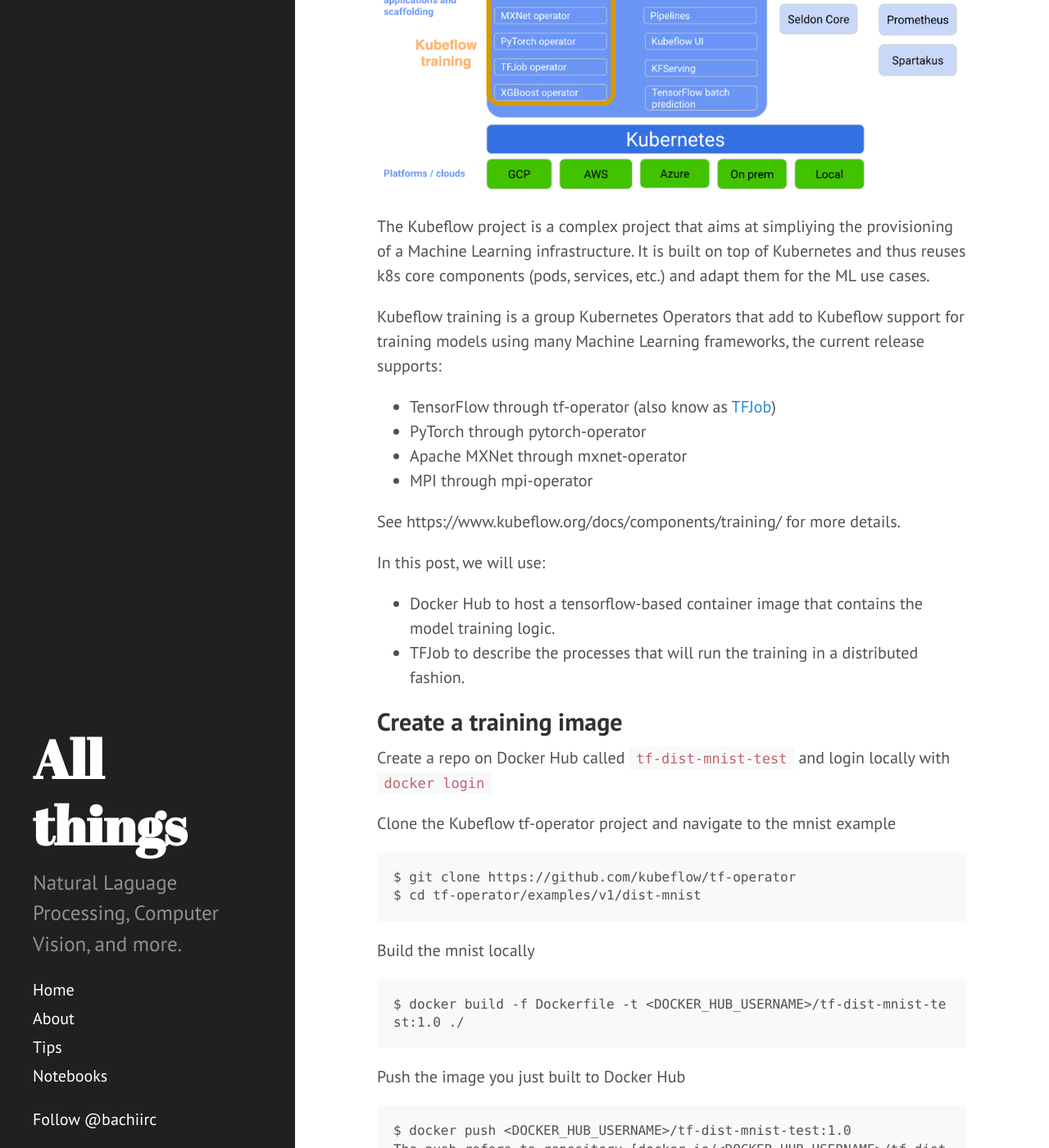
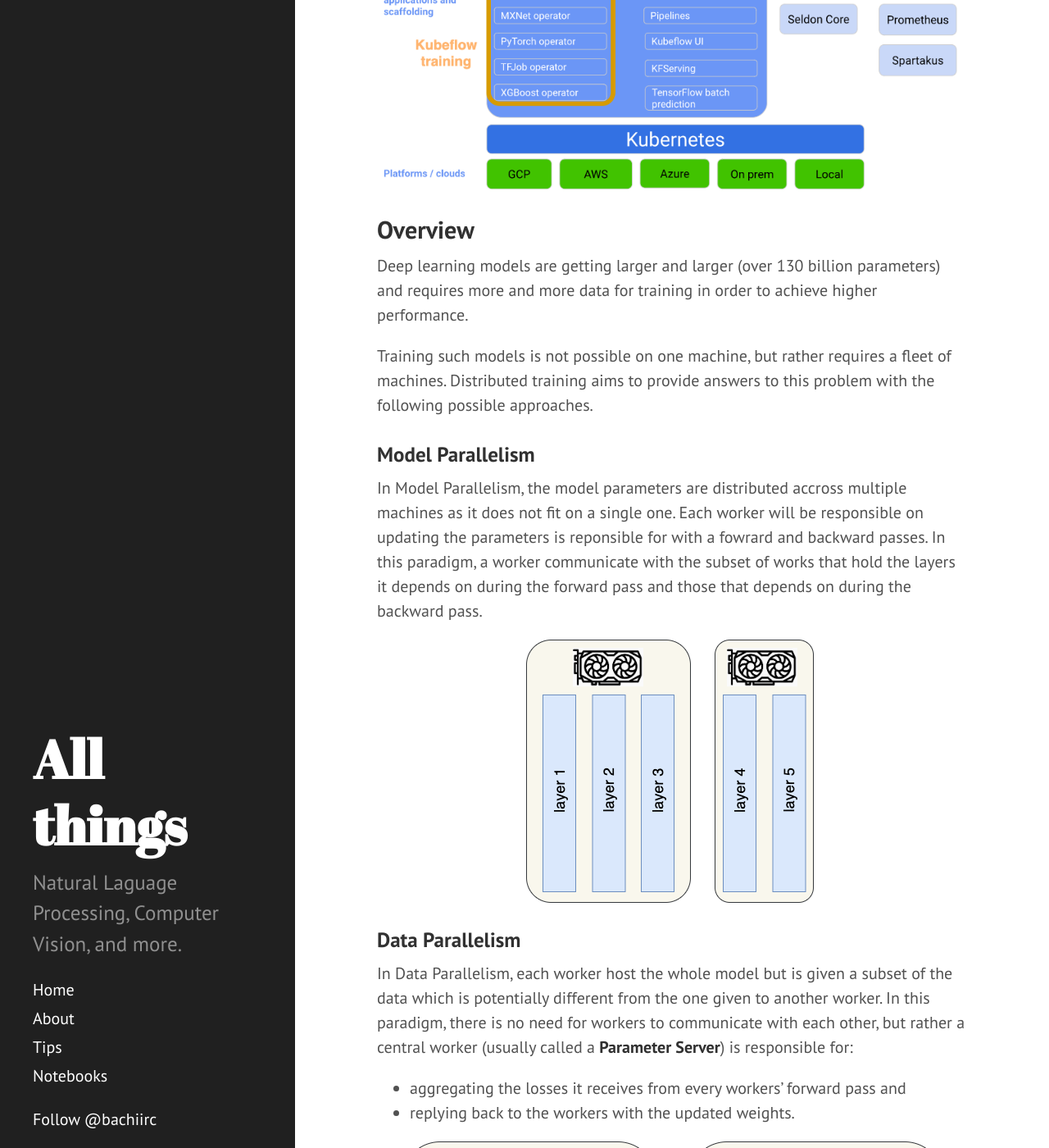
Before and after one commit to dzlab/dzlab.github.io, a Jekyll site: the page built from _posts/2020-07-18-kubeflow-training.md, in a window 1280 px wide and 1400 px high, scrolled down 421 px. Shown: the whole window at 82% size. Built offline with Jekyll 4.4.1, drawn with Linux system fonts in a browser that asks for light colours; nearby versions of some CDN libraries; comment, search, counter and statistics services are not loaded; some of the changed text lies outside the part shown.

Commit message:
added distributed training exaplanation

````diff
--- a/_posts/2020-07-18-kubeflow-training.md
+++ b/_posts/2020-07-18-kubeflow-training.md
@@ -10,9 +10,42 @@
 
 ![kubeflow-training]({{ "/assets/2020/20200718-kubeflow-training-overview.png" | absolute_url }}){: .center-image }
 
+## Overview
+Deep learning models are getting larger and larger (over 130 billion parameters) and requires more and more data for training in order to achieve higher performance.
+
+Training such models is not possible on one machine, but rather requires a fleet of machines. Distributed training aims to provide answers to this problem with the following possible approaches.
+
+### Model Parallelism
+In Model Parallelism, the model parameters are distributed accross multiple machines as it does not fit on a single one. Each worker will be responsible on updating the parameters is reponsible for with a fowrard and backward passes. In this paradigm, a worker communicate with the subset of works that hold the layers it depends on during the forward pass and those that depends on during the backward pass.
+
+![model-parallelism]({{ "/assets/2020/20200718-kubeflow-training-model-parallelism.png" | absolute_url }}){: .center-image }
+
+### Data Parallelism
+In Data Parallelism, each worker host the whole model but is given a subset of the data which is potentially different from the one given to another worker. In this paradigm, there is no need for workers to communicate with each other, but rather a central worker (usually called a **Parameter Server**) is responsible for:
+* aggregating the losses it receives from every workers' forward pass and
+* replying back to the workers with the updated weights.
+
+![data-parallelism]({{ "/assets/2020/20200718-kubeflow-training-data-parallelism.png" | absolute_url }}){: .center-image }
+
+
+In TensorFlow for instance, one could train a model with the Data Parallelism paradigm easily as illustrated in the following snippet
+```python
+strategy = tf.distribute.MirroredStrategy()
+with strategy.scope():
+  model = tf.keras.Sequential([
+    tf.keras.layers.Conv2D(32, 3, activation='relu', input_shape=(28, 28, 1)),
+    tf.keras.layers.MaxPooling2D(),
+    tf.keras.layers.Flatten(),
+    tf.keras.layers.Dense(64, activation='relu'),
+    tf.keras.layers.Dense(10, activation='sotfmax')
+  ])
+  model.compile(loss='sparse_categorical_crossentropy', optimizer=tf.keras.optimizers.Adam())
+```
+
+## Distributed Training in Kubeflow
 The Kubeflow project is a complex project that aims at simpliying the provisioning of a Machine Learning infrastructure. It is built on top of Kubernetes and thus reuses k8s core components (pods, services, etc.) and adapt them for the ML use cases.
 
-Kubeflow training is a group Kubernetes Operators that add to Kubeflow support for training models using many Machine Learning frameworks, the current release supports:
+Kubeflow training is a group Kubernetes Operators that add to Kubeflow support for distributed training of Machine Learning models using different frameworks, the current release supports:
 - TensorFlow through tf-operator (also know as [TFJob](https://www.kubeflow.org/docs/components/training/tftraining/))
 - PyTorch through pytorch-operator
 - Apache MXNet through mxnet-operator
@@ -20,11 +53,11 @@
 
 See https://www.kubeflow.org/docs/components/training/ for more details.
 
-In this post, we will use:
+Rest of this post, we will use:
 * Docker Hub to host a tensorflow-based container image that contains the model training logic.
 * TFJob to describe the processes that will run the training in a distributed fashion.
 
-## Create a training image
+### Create a training image
 Create a repo on Docker Hub called `tf-dist-mnist-test` and login locally with `docker login`
 
 
@@ -58,7 +91,7 @@
 1.0: digest: sha256:28fe6870f37380b065f7cda1d71f9401709c5a2c7d0dca55563cbd1b14d18911 size: 3038
 ```
 
-## Submit training job
+### Submit training job
 A TFJob is a resource with a YAML representation like the one below: (before submitting your job relpace `<DOCKER_HUB_USERNAME>` with your Docker Hub username)
 
 <script src="https://gist.github.com/dzlab/101e8583683117c221262d9496f29447.js?file=mnist-tensorflow-job.yaml"></script>
````
Also changed, not shown: assets/2020/20200718-kubeflow-training-data-parallelism.png (added), assets/2020/20200718-kubeflow-training-model-parallelism.png (added).
